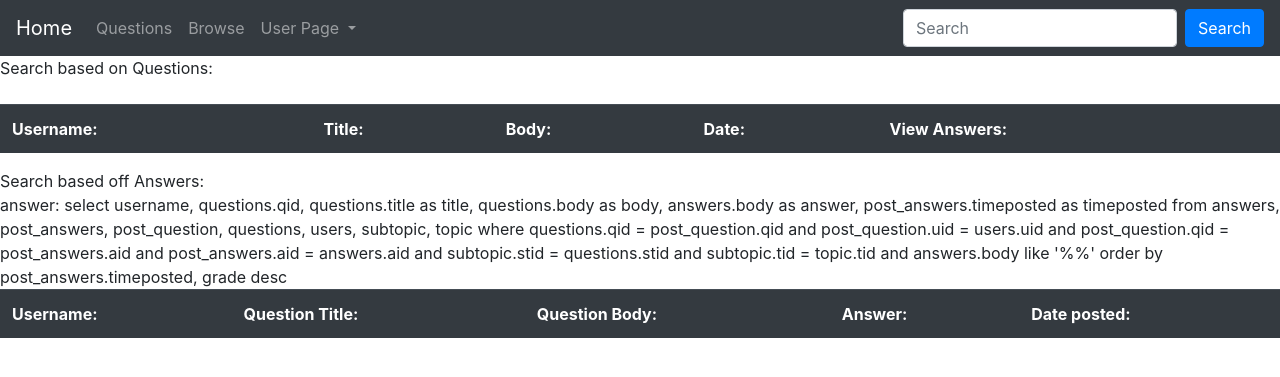
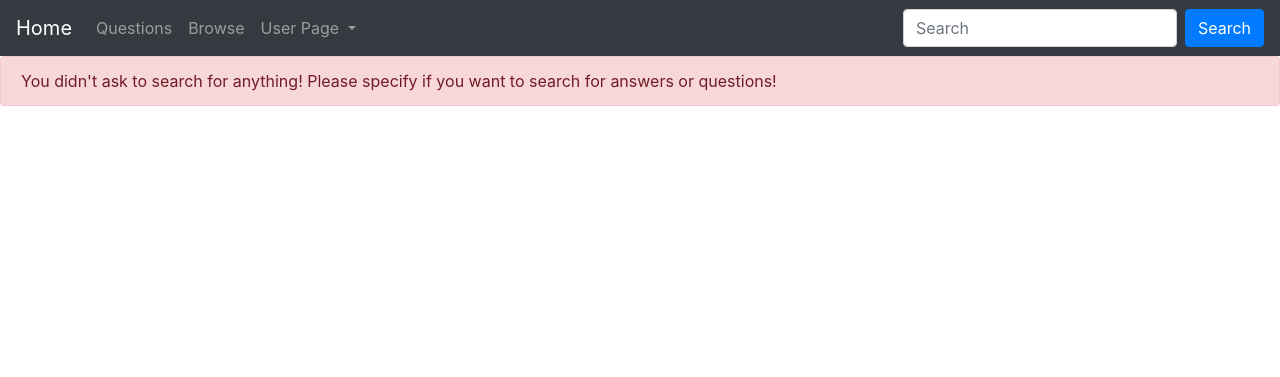
Before and after one commit to bvo4/Databases-Project, a PHP site: page /search.php in a window 1280 px wide. Shown: the top 377 px of the page. Run offline with PHP 8.4, Linux system fonts and the light colour scheme; data that the repository does not hold is empty.

Commit message:
Improving search, added options to search for answers or questions

```diff
--- a/PHP web resources/search.php
+++ b/PHP web resources/search.php
@@ -16,6 +16,7 @@ echo $header;
 
 <body>
 <?php
+	include 'db_connection_project.php';
 	$topic = '';
 	$keyword = '';
 
@@ -56,12 +57,32 @@ echo $header;
 		$title_keyword = title_search();
 	}
 
+	if(isset($_POST['Check_Question']))
+	{
 		echo "Search based on Questions: <br/>";
 		search_question($title_keyword, $topic, $keyword);
+	}
+
+	if(isset($_POST['Check_Answer']))
+	{
 		$keyword = answer_keyword_search();
-
 		echo "Search based off Answers: <br/>";
 		search_answers($topic, $keyword);
+	}
+	if(!(isset($_POST['Check_Answer'])) && !(isset($_POST['Check_Question'])))
+	{
+	  $greenthing = '<div class="row">
+					<div class="col-sm">
+						<div class="alert alert-danger">
+							You didn\'t ask to search for anything!
+							Please specify if you want to search for answers or questions!
+						</div>
+					</div>
+					</div>';
+		echo $greenthing;
+	}
+
+
 
 function topic_search($topic, $subtopic)
 {
@@ -134,7 +155,6 @@ function question_keyword_search()
 
 function search_question($title_keyword, $topic, $keyword)
 {
-	include 'db_connection_project.php';
 	$conn = OpenCon();
 	$sql = "select *
 			from questions, post_question, users, subtopic, topic
@@ -145,10 +165,14 @@ function search_question($title_keyword, $topic, $keyword)
 			$title_keyword
 			$keyword
 			$topic
+			order by timeposted desc
 			";
 
 	$stmt = mysqli_query($conn, $sql);
+	$num = mysqli_num_rows($stmt);
 
+	if($num > 0)
+	{
 		echo_table();
 		while($row = mysqli_fetch_array($stmt))
 		{
@@ -168,7 +192,18 @@ function search_question($title_keyword, $topic, $keyword)
 				echo $test;
 		}
 		echo "</table>";
-
+	}
+	else
+	{
+	  $greenthing = '<div class="row">
+					<div class="col-sm">
+						<div class="alert alert-danger">
+							No Questions Found!
+						</div>
+					</div>
+					</div>';
+		echo $greenthing;
+	}
 }
 
 function echo_table()
@@ -203,10 +238,13 @@ function search_answers($topic, $keyword)
 			order by post_answers.timeposted, grade desc
 			";
 
-	echo "answer: " . $sql;
+	//echo "answer: " . $sql;
 
 	$stmt = mysqli_query($conn, $sql);
+	$num = mysqli_num_rows($stmt);
 
+	if($num > 0)
+	{
 		echo "<br/>
 			  <table style = 'width:100%' class='table table-dark table-hover'>
 			  <tr>
@@ -231,7 +269,18 @@ function search_answers($topic, $keyword)
 			;
 			echo $test;
 		}
-
+	}
+	else
+	{
+	  $greenthing = '<div class="row">
+					<div class="col-sm">
+						<div class="alert alert-danger">
+							No Answers Found!
+						</div>
+					</div>
+					</div>';
+		echo $greenthing;
+	}
 }
 
 ?>
```
Also changed, not shown: PHP web resources/browse.php (+24 -2 lines). Lines whose indentation alone changed are shown as unchanged.
